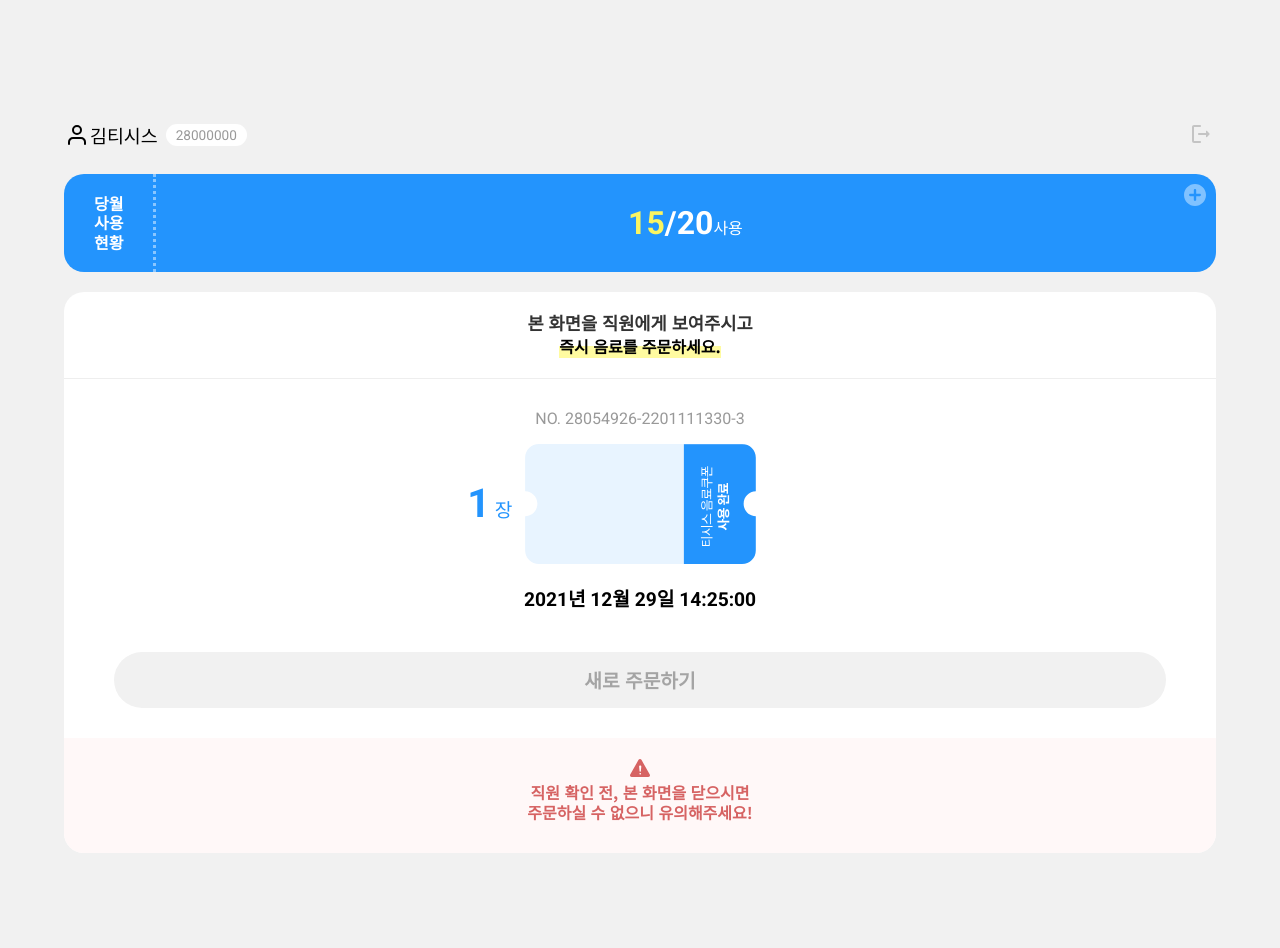
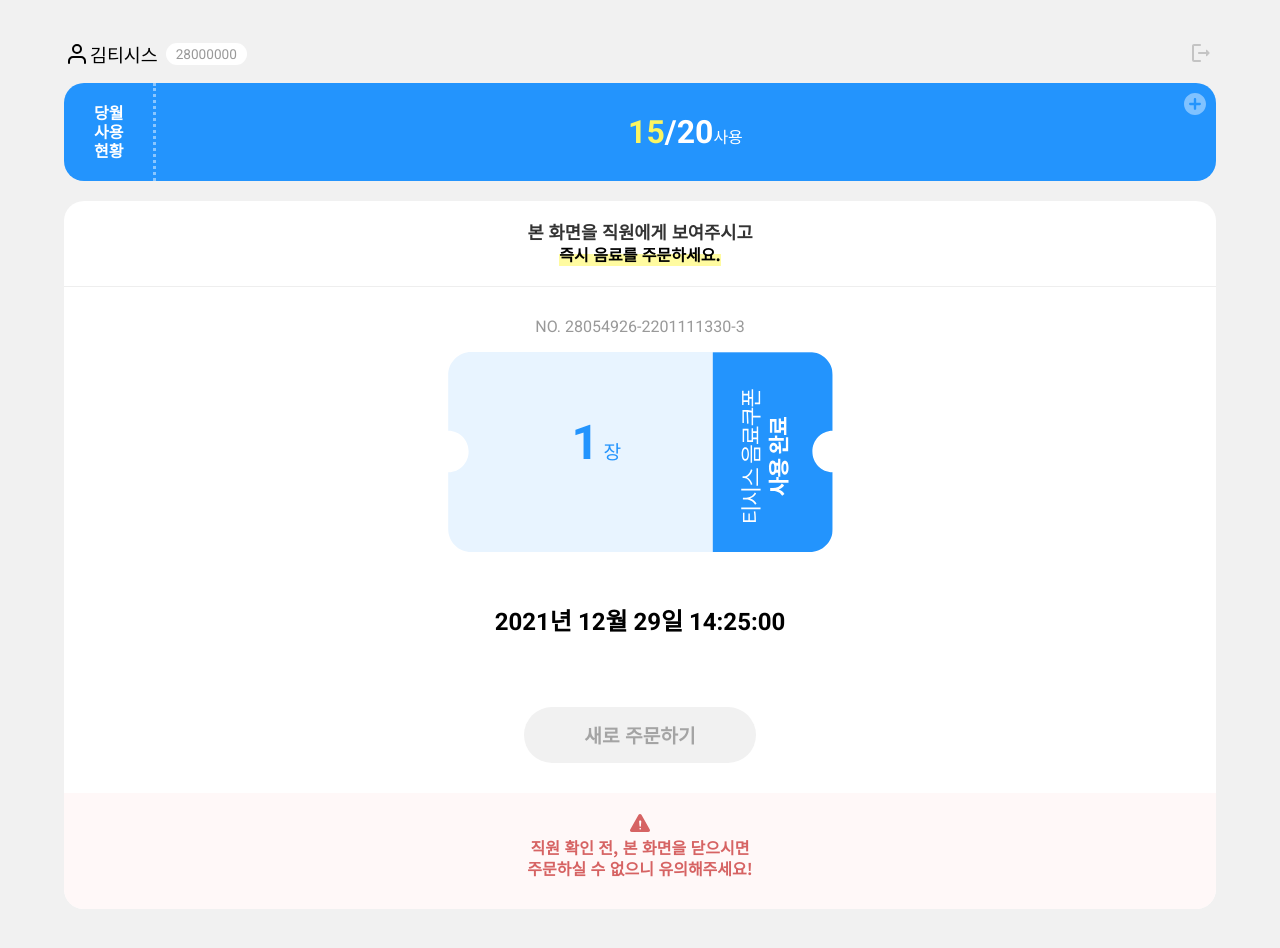
Before and after one commit to tsis-psy/t-lounge, a plain HTML site: page order.html in a window 1280 px wide. Before the commit the page ends 917 px from the top, so only its background shows below. Drawn offline with Linux system fonts and the light colour scheme.

Commit message:
css조정

```diff
--- a/css/style.css
+++ b/css/style.css
@@ -99,7 +99,7 @@ select:disabled {
 .wrap-page {
 	width: 100%;
 	height: auto;
-	padding: 9vw 5vw 5vw 5vw;
+	padding: 34px 5vw 5vw 5vw;
 }
 body {
 	background-color: #f1f1f1;
@@ -150,7 +150,7 @@ body.login {
 	width: 100%;
 	display: flex;
 	justify-content: space-between;
-	margin-bottom: 20px;
+	margin-bottom: 10px;
 }
 
 .wrap-user .user {
@@ -293,6 +293,10 @@ body.login {
 	line-height: 100%;
 	width: fit-content;
 	text-align: center;
+	text-align: -webkit-center;
+	text-align-last: center;
+	-ms-text-align-last: center;
+	-moz-text-align-last: center;
 	font-weight: 800;
 	background: url(../img/ic_select.svg) no-repeat 96% 30%;
 	padding: 0 30px 0 10px;
@@ -487,6 +491,7 @@ body.login {
 	margin-bottom: 10px;
 	padding: 10px 15px;
 	font-size: 16px;
+	font-family: 'roboto';
 }
 
 .save-id {
@@ -719,7 +724,7 @@ body.login {
 	}
 }
 
-@media screen and (min-width: 768px) and (max-width: 1000px) {
+@media screen and (min-width: 744px) and (max-width: 1000px) {
 	.wrap-inbox-btn {
 		width: 100%;
 	}
@@ -787,3 +792,73 @@ body.login {
 		width: 45%;
 	}
 }
+
+/* 220127추가 */
+@media screen and (min-width: 1001px) and (max-width: 1610px) {
+	.wrap-inbox-btn {
+		width: 100%;
+	}
+
+	.inbox-blue {
+		width: fit-content;
+		font-size: 1.2em;
+		font-weight: 700;
+		background-color: #e8f4ff;
+		color: #2394fd;
+		padding: 14px 60px;
+		border-radius: 30px;
+	}
+	.inbox-grey {
+		width: fit-content;
+		font-size: 1.2em;
+		font-weight: 700;
+		background-color: #f1f1f1;
+		color: #a4a4a4;
+		padding: 14px 60px;
+		border-radius: 30px;
+	}
+
+	.box-white .box-select {
+		width: 100%;
+		padding: 150px 30px;
+		text-align: center;
+	}
+
+	.box-coupon {
+		margin: 0 auto;
+		position: relative;
+		background: url(../img/img_coupon.svg) no-repeat 50% 50%;
+		background-size: contain;
+		width: 35%;
+		min-height: 200px;
+	}
+
+	.box-coupon .coupon-num {
+		position: absolute;
+		z-index: 999;
+		top: 31%;
+		left: 33%;
+		text-align: center;
+	}
+
+	.box-coupon .coupon-num span {
+		color: #2394fd;
+		font-size: 3em;
+		font-weight: 700;
+	}
+
+	.date {
+		width: 100%;
+		font-size: 1.5em;
+		font-weight: 700;
+		margin: 30px 0;
+		text-align: center;
+	}
+
+	.nocoupon img {
+		width: 45%;
+	}
+	.pop-content .wrap-howto img {
+		width: 45%;
+	}
+}
```
